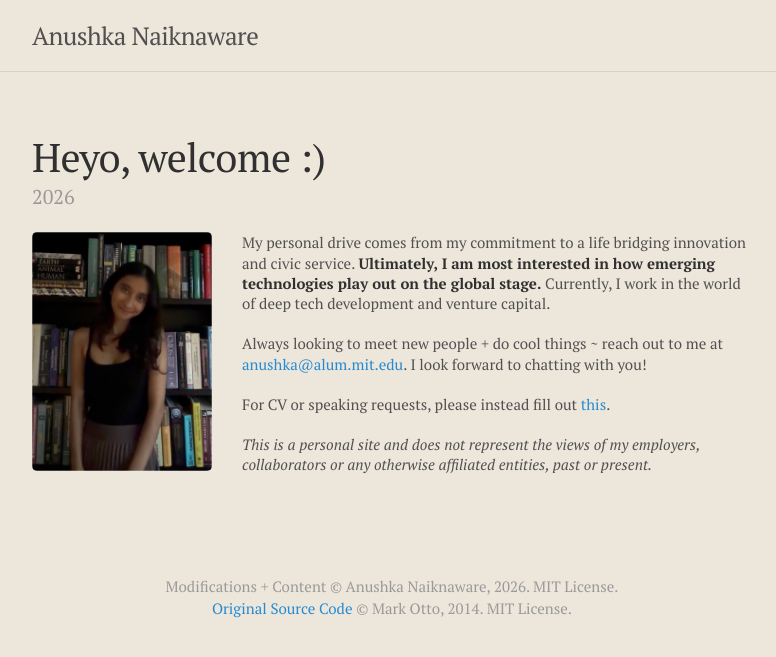
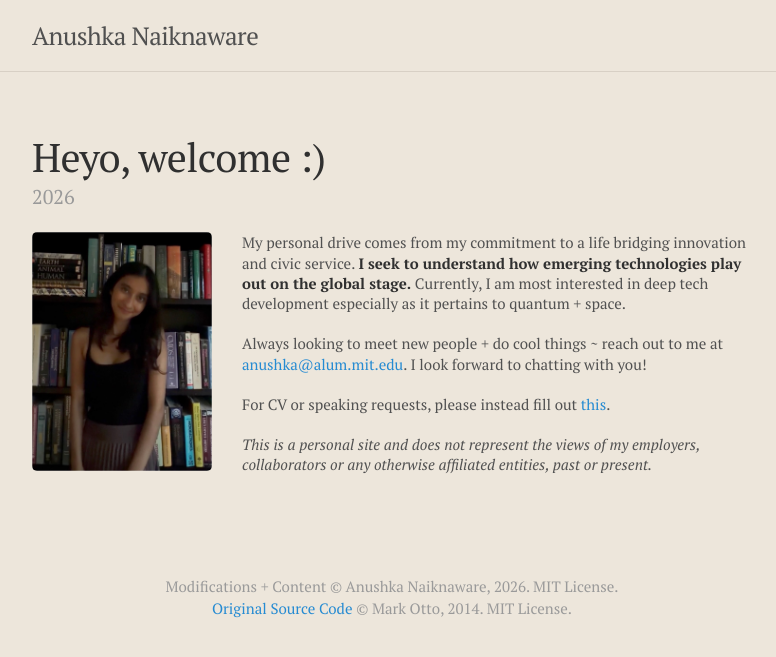
Before and after one commit to anushkanaiknaware/anushkanaiknaware.github.io, a Jekyll site: the page built from _posts/2026-08-20-home.md, in a window 1280 px wide. Shown: the top 657 px of the page, without its empty margins (248-1024 px from the left). Built offline with Jekyll 4.4.1, drawn with Linux system fonts in a browser that asks for light colours.

Commit message:
Revise personal statement in home.md

```diff
--- a/_posts/2026-08-20-home.md
+++ b/_posts/2026-08-20-home.md
@@ -8,7 +8,7 @@ season:
 
 <div class="home-text" markdown="1">
 
-My personal drive comes from my commitment to a life bridging innovation and civic service. **Ultimately, I am most interested in how emerging technologies play out on the global stage.** Currently, I work in the world of deep tech development and venture capital.
+My personal drive comes from my commitment to a life bridging innovation and civic service. **I seek to understand how emerging technologies play out on the global stage.** Currently, I am most interested in deep tech development especially as it pertains to quantum + space.
 
 Always looking to meet new people + do cool things ~ reach out to me at <a href="mailto:{{ site.author.email }}">anushka@alum.mit.edu</a>. I look forward to chatting with you!
 
```
